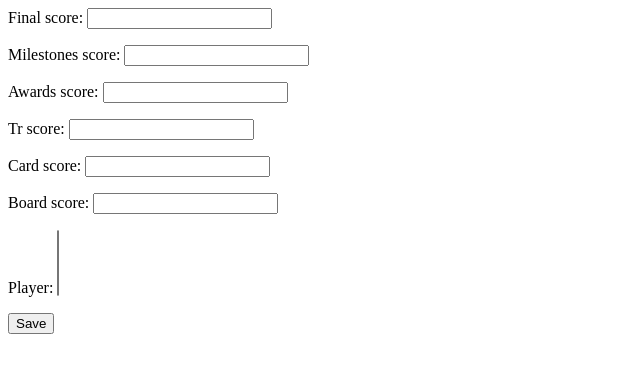
After one commit to Arseniy-Nikonov/django-project, a Django app: page /marstracker/game/addall/1/1 in a window 1280 px wide. The commit adds this page. Shown: the top 373 px of the page, without its empty margins (0-640 px from the left). Run offline with Django 4.2, Linux system fonts and the light colour scheme; data that the repository does not hold is empty.

Commit message:
Adding multiple players when creating a game

```diff
--- a/djangoproject/marstracker/forms.py
+++ b/djangoproject/marstracker/forms.py
@@ -1,11 +1,19 @@
 from django import forms
-from .models import Player
+from .models import Player,Game
 
-class PlayerForm(forms.Form):
-    # player = forms.ModelMultipleChoiceField(Player.objects.all())
+class GameForm(forms.Form):
     final_score = forms.IntegerField()
     milestones_score = forms.IntegerField()
     awards_score = forms.IntegerField()
     tr_score = forms.IntegerField()
     card_score = forms.IntegerField()
     board_score = forms.IntegerField()
+
+class PlayerForm(GameForm):
+    player = forms.ModelMultipleChoiceField(Player.objects.all())
+
+class GamesForm(forms.ModelForm):
+    number_of_players = forms.IntegerField(min_value = 1, max_value =8)
+    class Meta:
+        model = Game
+        fields = ['map_type']
--- /dev/null
+++ b/djangoproject/marstracker/templates/marstracker/game_add_all.html
@@ -0,0 +1,9 @@
+
+<form method="post">
+    {% csrf_token %}
+
+    {{ formset.as_p }}
+
+    <input type="submit" value="Save">
+
+</form>
--- a/djangoproject/marstracker/templates/marstracker/game_list.html
+++ b/djangoproject/marstracker/templates/marstracker/game_list.html
@@ -24,5 +24,5 @@
 {% endif %}
 
 <br>
-<a href="{% url 'marstracker:game-add' %}"> Add game </a>
+<a href="{% url 'marstracker:game-add'  %}"> Add game </a>
 <a href="{% url 'marstracker:index' %}"> Back</a>
--- a/djangoproject/marstracker/urls.py
+++ b/djangoproject/marstracker/urls.py
@@ -1,7 +1,8 @@
 from django.urls import path
 from marstracker.views import PlayerCreateView,PlayerUpdateView,PlayerDeleteView,PlayerList
 from marstracker.views import GameList,GameCreateView,GameDeleteView,GameUpdateView,GameDetailView
-from marstracker.views import GameResultCreateView,GameResultsDeleteView
+from marstracker.views import GameResultCreateView,GameResultsDeleteView,form_error,add_all_players_view
+
 from . import views
 app_name = "marstracker"
 urlpatterns = [
@@ -9,6 +10,7 @@ urlpatterns = [
 
     path('game/',GameList.as_view(),name='game-list'),
     path('game/add/',GameCreateView.as_view(),name='game-add'),
+    path('game/addall/<int:pk>/<int:numberofplayers>',add_all_players_view,name='game-add-all'),
     path('game/<int:pk>',GameDetailView.as_view(),name='game-detail'),
     path('game/<int:pk>/delete/',GameDeleteView.as_view(),name='game-delete'),
 
@@ -21,5 +23,6 @@ urlpatterns = [
     path('player/<int:pk>/',PlayerUpdateView.as_view(),name='player-update'),
     path('player/<int:pk>/delete/',PlayerDeleteView.as_view(),name='player-delete'),
 
+    path('formerror',form_error,name='form-error')
 
 ]
--- a/djangoproject/marstracker/views.py
+++ b/djangoproject/marstracker/views.py
@@ -5,7 +5,8 @@ from django.urls import reverse,reverse_lazy
 from django.views import generic
 from django.views.generic.edit import CreateView, DeleteView, UpdateView,FormView
 from .models import Game,Player,GameResults
-from .forms import PlayerForm
+from .forms import GameForm,PlayerForm,GamesForm
+from django.forms import formset_factory
 
 class IndexView(generic.ListView):
     template_name = 'marstracker/index.html'
@@ -57,9 +58,53 @@ class GameList(generic.ListView):
 
 class GameCreateView(CreateView):
     model = Game
-    fields = ['map_type']
+    form_class = GamesForm
     template_name = 'marstracker/game_add.html'
+
+    number_of_players = 0
+
+    def form_valid(self,form):
+        self.number_of_players = form.cleaned_data['number_of_players']
+        return super().form_valid(form)
+    def get_success_url(self) -> str:
+        success_url = reverse_lazy('marstracker:game-add-all',kwargs={'numberofplayers': self.number_of_players,'pk': Game.objects.latest('id').id})
+        return success_url
+
+def add_all_players_view(request,pk,numberofplayers):
+    print(numberofplayers,pk)
+    MyFormSet = formset_factory(PlayerForm,extra = numberofplayers)
     success_url = reverse_lazy('marstracker:game-list')
+    error_url = reverse_lazy('marstracker:form-error')
+    if request.method == "POST":
+        formset = MyFormSet(request.POST)
+        if formset.is_valid():
+            form_error = False
+            for subform in formset:
+                print(subform.cleaned_data)
+                game = Game.objects.get(pk = pk)
+                player = subform.cleaned_data['player'][0]
+                if not GameResults.objects.filter(player = player,game=game).exists():
+                    game_results = GameResults(player = player,game = game)
+                    game_results.final_score = subform.cleaned_data['final_score']
+                    game_results.milestones_score = subform.cleaned_data['milestones_score']
+                    game_results.awards_score = subform.cleaned_data['awards_score']
+                    game_results.tr_score = subform.cleaned_data['tr_score']
+                    game_results.card_score = subform.cleaned_data['card_score']
+                    game_results.board_score = subform.cleaned_data['board_score']
+                    game_results.save()
+                else:
+                    form_error = True
+            if form_error:
+                return redirect(error_url)
+            else:
+                return redirect(success_url)
+    else:
+            formset = MyFormSet()
+
+    return render(request, 'marstracker/game_add_all.html', {'formset':MyFormSet})
+
+def form_error(request):
+    return render(request,'marstracker/form_error')
 
 class GameDetailView(generic.DetailView):
     model = Game
@@ -78,7 +123,7 @@ class GameDetailView(generic.DetailView):
 
 class GameUpdateView(FormView):
 
-    form_class = PlayerForm
+    form_class = GameForm
     template_name = 'marstracker/game_update.html'
     success_url = reverse_lazy('marstracker:game-list')
 
```
Also changed, not shown: 1 other file.
